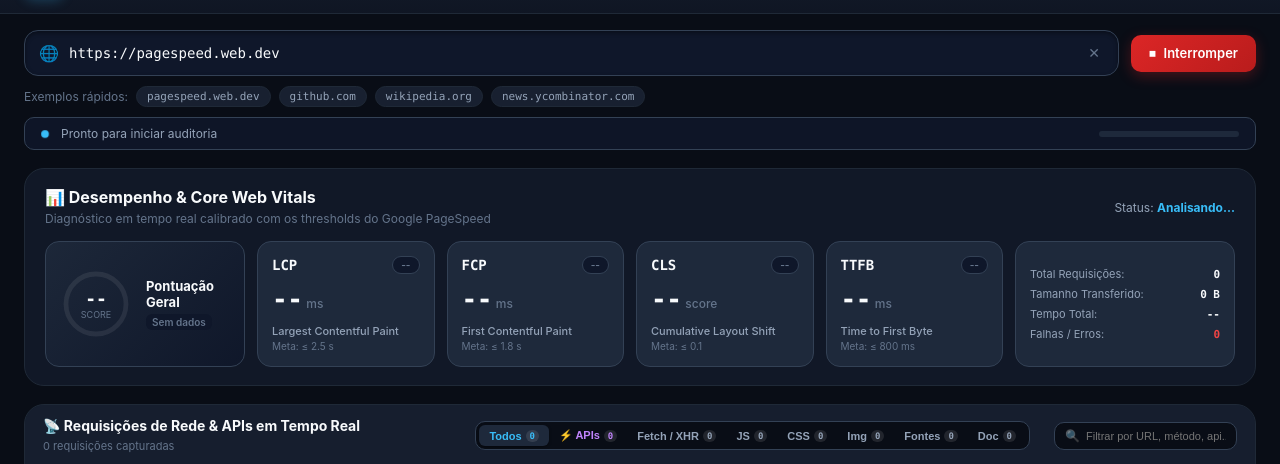
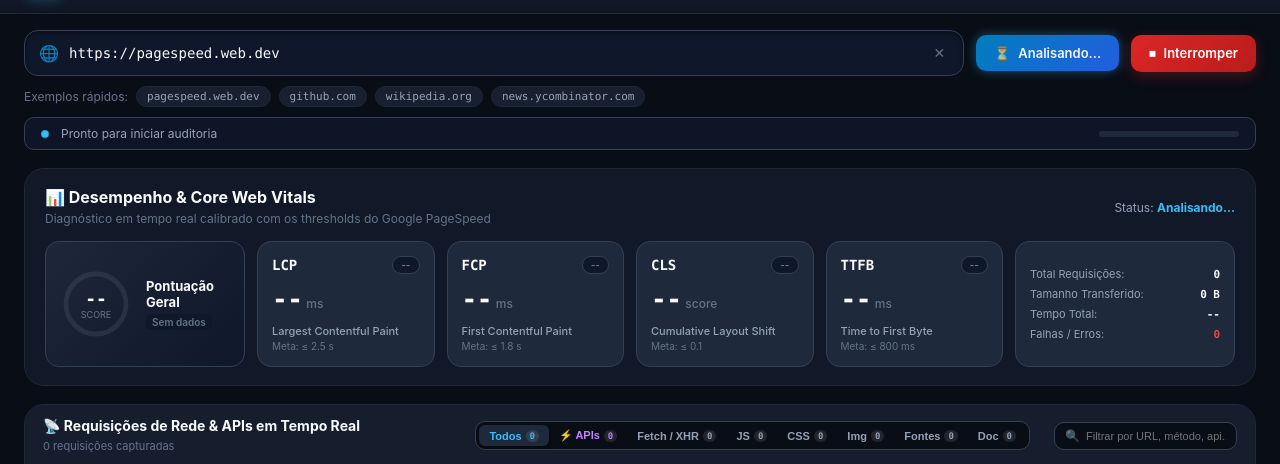
Before and after one commit to jaccon/bmad4all, an Electron app: page src/renderer/index.html in a window 1280 px wide. Both pictures are taken after a click on the button "pagespeed.web.dev". Shown: the part 80-544 px from the top of the page. Drawn offline with Linux system fonts and the light colour scheme; no server answers.

Commit message:
fix(renderer): ensure url input and audit button remain fully accessible during audits and drawer inspection

```diff
--- a/src/renderer/index.html
+++ b/src/renderer/index.html
@@ -356,8 +356,8 @@
     </div>
   </aside>
 
-  <!-- Drawer Backdrop Overlay -->
-  <div class="drawer-backdrop hidden" id="drawerBackdrop"></div>
+  <!-- Drawer Backdrop Overlay (hidden & non-blocking) -->
+  <div class="drawer-backdrop hidden" id="drawerBackdrop" style="display: none !important; pointer-events: none !important;"></div>
 
   <!-- Toast Notification Container -->
   <div class="toast-container" id="toastContainer" aria-live="polite"></div>
--- a/src/renderer/renderer.js
+++ b/src/renderer/renderer.js
@@ -318,8 +318,14 @@
 
   function setAuditingState(active, isError = false) {
     isAuditing = active;
+    const auditBtnIcon = document.getElementById('auditBtnIcon');
+    const auditBtnText = document.getElementById('auditBtnText');
+
     if (active) {
-      btnAudit.classList.add('hidden');
+      if (auditBtnIcon) auditBtnIcon.textContent = '⏳';
+      if (auditBtnText) auditBtnText.textContent = 'Analisando...';
+      btnAudit.classList.remove('hidden');
+      btnAudit.classList.add('btn-auditing');
       btnStop.classList.remove('hidden');
       auditStatusBanner.classList.remove('hidden', 'banner-error');
       if (statusDot) statusDot.className = 'status-indicator-dot pulse';
@@ -327,7 +333,9 @@
       auditStateLabel.textContent = 'Analisando...';
       auditStateLabel.style.color = 'var(--color-accent)';
     } else {
-      btnAudit.classList.remove('hidden');
+      if (auditBtnIcon) auditBtnIcon.textContent = '🚀';
+      if (auditBtnText) auditBtnText.textContent = 'Analisar Site';
+      btnAudit.classList.remove('hidden', 'btn-auditing');
       btnStop.classList.add('hidden');
       if (isError) {
         auditStateLabel.textContent = 'Erro no Carregamento';
@@ -345,7 +353,6 @@
       urlInput.focus();
       return;
     }
-    if (isAuditing) return;
 
     const trimmed = url.trim();
     // Validate protocol scheme if provided
@@ -356,6 +363,16 @@
         showToast(`Protocolo "${proto}:" não permitido. Utilize http:// ou https://`, 'error');
         urlInput.focus();
         return;
+      }
+    }
+
+    if (isAuditing) {
+      if (window.electronAPI) {
+        try {
+          await window.electronAPI.stopAudit();
+        } catch (e) {
+          console.warn('Erro ao interromper auditoria anterior:', e);
+        }
       }
     }
 
@@ -770,7 +787,7 @@
     renderDrawerDetails(req);
 
     if (requestDrawer) requestDrawer.classList.remove('hidden');
-    if (drawerBackdrop) drawerBackdrop.classList.remove('hidden');
+    if (drawerBackdrop) drawerBackdrop.classList.add('hidden');
   }
 
   function closeDrawer() {
--- a/src/renderer/styles.css
+++ b/src/renderer/styles.css
@@ -269,12 +269,17 @@ button,
   display: flex;
   flex-direction: column;
   gap: 10px;
+  position: relative;
+  z-index: 50;
 }
 
 .url-form {
   display: flex;
   gap: 12px;
   align-items: center;
+  position: relative;
+  z-index: 51;
+  -webkit-app-region: no-drag !important;
 }
 
 .url-input-wrapper {
@@ -287,6 +292,10 @@ button,
   padding: 4px 14px;
   transition: all 0.2s ease;
   box-shadow: inset 0 2px 4px rgba(0, 0, 0, 0.4);
+  position: relative;
+  z-index: 52;
+  cursor: text;
+  -webkit-app-region: no-drag !important;
 }
 
 .url-input-wrapper:focus-within {
@@ -312,7 +321,10 @@ button,
   user-select: text !important;
   -webkit-user-select: text !important;
   -webkit-app-region: no-drag !important;
+  pointer-events: auto !important;
   cursor: text !important;
+  position: relative;
+  z-index: 53;
 }
 
 .url-input::placeholder {
@@ -1263,14 +1275,14 @@ button,
 }
 
 .drawer-backdrop {
-  position: fixed;
-  top: 28px;
-  left: 0;
-  right: 0;
-  bottom: 0;
-  background: rgba(0, 0, 0, 0.45);
-  backdrop-filter: blur(2px);
-  z-index: 1050;
+  display: none !important;
+  pointer-events: none !important;
+}
+
+.btn-auditing {
+  background: linear-gradient(135deg, #0284c7 0%, #2563eb 100%) !important;
+  opacity: 0.95;
+  box-shadow: 0 0 12px rgba(56, 189, 248, 0.4);
 }
 
 .drawer-header {
```
